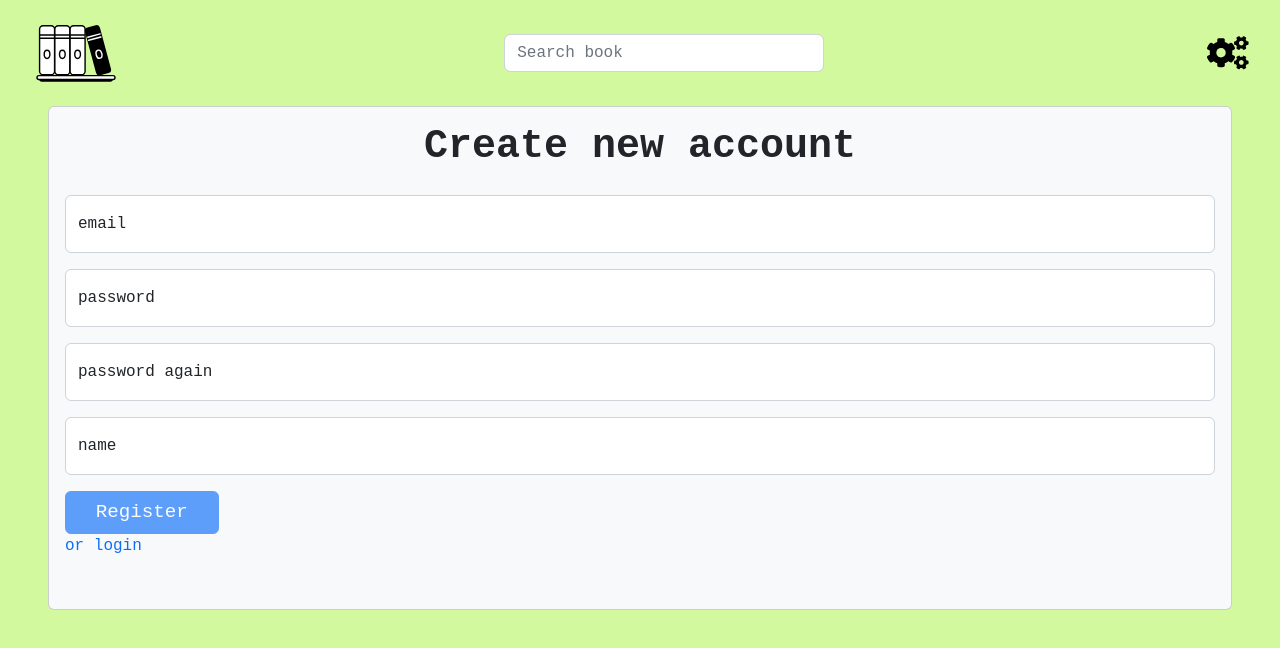
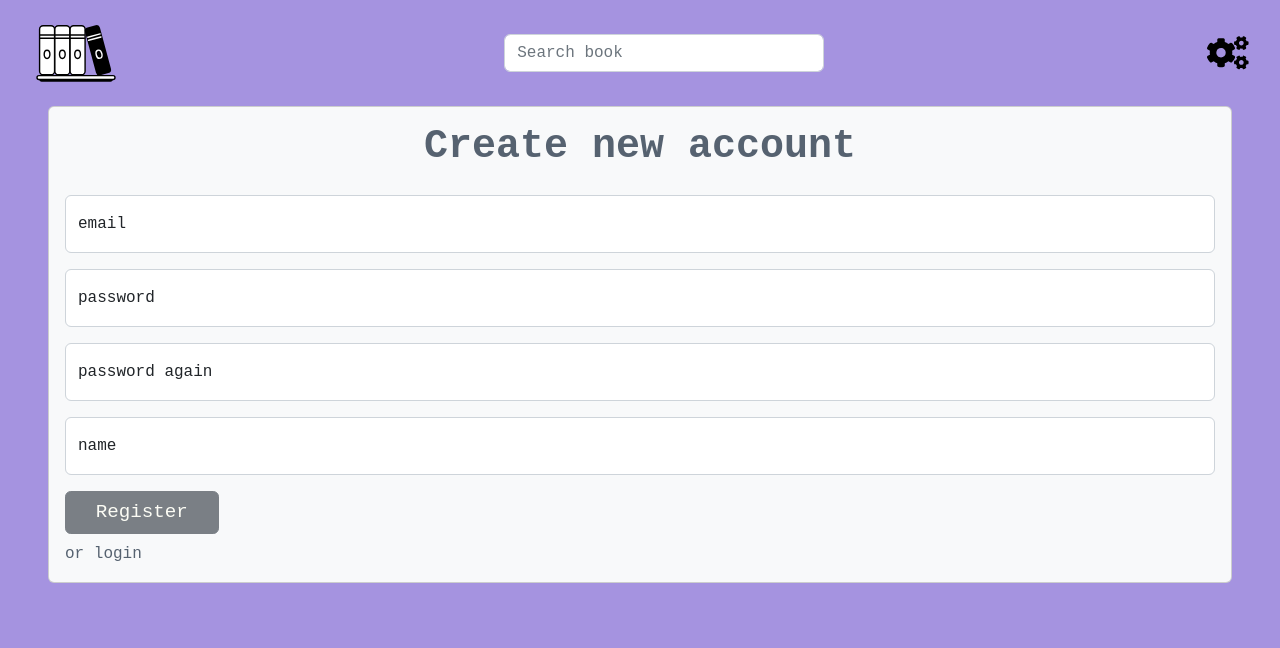
Before and after one commit to klaudiak98/bookshelf, a React (Create React App) app: page /register in a window 1280 px wide. Shown: the top 648 px of the page. Built offline with nearby package versions, Linux system fonts and the light colour scheme.

Commit message:
Remove unnecessary useEffect hook from Register component and change layout colors

```diff
--- a/package.json
+++ b/package.json
@@ -15,6 +15,7 @@
     "react-icons": "^4.8.0",
     "react-router-dom": "^6.8.2",
     "react-scripts": "5.0.1",
+    "react-spinners": "^0.13.8",
     "web-vitals": "^2.1.4"
   },
   "scripts": {
--- a/src/App.css
+++ b/src/App.css
@@ -1,5 +1,10 @@
 a {
   text-decoration: none;
+}
+
+h1 {
+  color: #566270;
+  font-weight: bold;
 }
 
 .navbar {
@@ -37,16 +42,20 @@ a {
 .btn {
   font-size: 1.2em;
   width: 8em;
-  background-color: rgba(29, 97, 63, 0.958);
   border-radius: 0.3em;
-  border-color: rgba(28, 135, 82, 0.958);
+  border-color: #566270;
+  background-color: #566270;
+  color: #FFFFF3;
 }
 
 .btn:hover,
 .btn:active,
-.btn:focus {
-  background-color: rgba(44, 178, 111, 0.958);
-  border-color: rgba(34, 161, 97, 0.958);
+.btn:focus,
+.btn:disabled,
+:not(.btn-check)+.btn:active{
+  background-color: #373f48;
+  border-color: #373f48;
+  color: #FFFFF3;
 }
 
 .form {
@@ -76,16 +85,9 @@ a {
   max-height: 10em;
 }
 
-section {
-  margin-bottom: 1.2em;
-}
-
-h1 {
-  font-weight: bold;
-}
-
 .errMsg {
   font-weight: bold;
+  color: #566270;
 }
 
 .title {
@@ -105,3 +107,14 @@ h1 {
   overflow: hidden;
   text-overflow: ellipsis;
 }
+
+.link {
+  margin-top: 0.5em;
+  margin-bottom: 0;
+  color: #566270;
+}
+
+.form-floating>.form-control:focus {
+  box-shadow: 0 0 0 0.25rem #5662703c;
+  border-color: #5662703c;
+}
--- a/src/App.js
+++ b/src/App.js
@@ -13,7 +13,7 @@ import PersistLogin from './components/PersistLogin';
 import BookPage from './components/BookPage';
 
 const App = () => {
-  document.title = 'MasterThesisReact';
+  document.title = 'Bookshelf';
 
   const ROLES = {
     "User": 100,
--- a/src/components/Navbar.js
+++ b/src/components/Navbar.js
@@ -28,7 +28,7 @@ const Navbar = () => {
 
   return (
     <nav className="navbar">
-        <Link to="/"><img src={Logo} alt="Logo" height="90px"/></Link>
+        <Link to="/"><img src={Logo} alt="Logo" height="90px" width='90px'/></Link>
         <div>
           <Form.Control type="text" placeholder="Search book" value={searchInput} onChange={handleChange} style={{'width': '20em'}}/>
           <div className="searchBarList">
@@ -50,7 +50,7 @@ const Navbar = () => {
             }
           </div>
         </div>
-        <Link to={"/settings"}><FaCogs color={"black"} size={'2em'} /></Link>
+        <Link to={"/settings"} aria-label='settings'><FaCogs color={"black"} size={'2em'} /></Link>
     </nav>
   )
 }
--- a/src/components/Register.js
+++ b/src/components/Register.js
@@ -1,42 +1,42 @@
-import { useState, useEffect } from "react";
+import { useState } from "react";
 import { Link } from "react-router-dom";
 import { Form, FloatingLabel } from 'react-bootstrap';
 import Button from "./Button";
 import axios from '../api/axios';
+import ClipLoader from "react-spinners/ClipLoader";
+import Modal from 'react-bootstrap/Modal';
 
 const Register = () => {
-    const [email, setEmail] = useState('');
-    const [name, setName] = useState('');
+    const REGISTER_URL = "/register";
+    const PWD_REGEX = /^(?=.*[a-z])(?=.*[A-Z])(?=.*[0-9])(?=.*[!@#$%]).{8,24}$/;
 
-    const [password, setPassword] = useState('');
-    const [validPassword, setValidPassword] = useState(false);
-
-    const [matchPassword, setMatchPassword] = useState('');
-    const [validMatchPassword, setValidMatchPassword] = useState(false);
+    const [ userInfo, setUserInfo ] = useState({
+        email: '',
+        name: '',
+        password: '',
+        matchPassword: ''
+    });
 
     const [errMsg, setErrMsg] = useState('');
+    const [isSending, setIsSending] = useState(false);
 
-    const PWD_REGEX = /^(?=.*[a-z])(?=.*[A-Z])(?=.*[0-9])(?=.*[!@#$%]).{8,24}$/;
-    const REGISTER_URL = "/register";
+    const [showModal, setShowModal] = useState(false);
+    const handleClose = () => setShowModal(false);
+    const handleShow = () => setShowModal(true);
 
-    useEffect(() => {
-        const result = PWD_REGEX.test(password);
-        setValidPassword(result);
-        (password && !result) ? setErrMsg('Password need to have 8 or more characters with a mix of letters numbers and symbols') : setErrMsg('');
-        const match = password === matchPassword;
-        setValidMatchPassword(match);
-        if (matchPassword) {
-            !match ?
-                setErrMsg('Passwords do not match')
-                :
-                setErrMsg('')
-        }
-    }, [password, matchPassword]);
+    const validPasswords = (PWD_REGEX.test(userInfo.password) && (userInfo.password === userInfo.matchPassword));
+    const wrongPassword = (userInfo.password && !PWD_REGEX.test(userInfo.password));
+    const wrongMatchPasswords = (userInfo.matchPassword && (userInfo.password !== userInfo.matchPassword))
 
     const handleSubmit = async(e) =>  {
         e.preventDefault();
+        setIsSending(true);
         try {
-            const response = await axios.post(
+            const email = userInfo.email;
+            const password = userInfo.password;
+            const name = userInfo.name;
+
+            await axios.post(
                 REGISTER_URL,
                 JSON.stringify({
                     email,
@@ -48,42 +48,50 @@ const Register = () => {
                     withCredentials: true
                 }
             );
-            setEmail('');
-            setPassword('');
-            setMatchPassword('');
-            setName('');
-            alert('New account has been created')
+
+            setUserInfo({
+                email: '',
+                name: '',
+                password: '',
+                matchPassword: ''
+            });
+
+            handleShow();
         } catch (err) {
             if (!err?.response) {
                 setErrMsg('No Server Response');
             } else if (err.response?.status === 409) {
-                setErrMsg(`Account ${email} already exists`);
+                setErrMsg(`Account ${userInfo.email} already exists`);
             } else {
                 setErrMsg('Registration faild');
             }
         }
-        setValidMatchPassword(false);
-        setValidPassword(false);
+        setIsSending(false);
     }
 
     return (
         <section className="form">
             <h1>Create new account</h1>
             <p className='errMsg'>{errMsg}</p>
+            { wrongPassword ?
+                <p className='errMsg'>Password need to have 8 or more characters with a mix of letters numbers and symbols</p> : ''}
+            { wrongMatchPasswords ?
+                <p className='errMsg'>Passwords do not match</p> : ''}
 
-             <Form onSubmit={handleSubmit}>
+            <Form onSubmit={handleSubmit}>
                 <Form.Group className="mb-3" controlId="formEmail">
                     <FloatingLabel
                         label="email"
                         className="mb-3"
                         controlId="email"
                     >
-                        <Form.Control
+                        <Form.Control className='form-focus'
                             type="email"
-                            onChange={(e) => setEmail(e.target.value)}
+                            onChange={(e) => setUserInfo({ ...userInfo, email: e.target.value})}
                             required
                             placeholder="email"
-                            value={email}
+                            value={userInfo.email}
+                            autoComplete='username'
                         />
                     </FloatingLabel>
                 </Form.Group>
@@ -96,10 +104,11 @@ const Register = () => {
                     >
                         <Form.Control
                             type="password"
-                            onChange={(e) => setPassword(e.target.value)}
+                            onChange={(e) => setUserInfo({ ...userInfo, password: e.target.value})}
                             required
                             placeholder="password"
-                            value={password}
+                            value={userInfo.password}
+                            autoComplete='new-password'
                         />
                     </FloatingLabel>
                 </Form.Group>
@@ -112,10 +121,11 @@ const Register = () => {
                     >
                         <Form.Control
                             type="password"
-                            onChange={(e) => setMatchPassword(e.target.value)}
+                            onChange={(e) => setUserInfo({ ...userInfo, matchPassword: e.target.value})}
                             required
                             placeholder="password again"
-                            value={matchPassword}
+                            value={userInfo.matchPassword}
+                            autoComplete='new-password'
                         />
                     </FloatingLabel>
                 </Form.Group>
@@ -129,9 +139,9 @@ const Register = () => {
                         <Form.Control
                             type="text"
                             required
-                            onChange={(e) => setName(e.target.value)}
+                            onChange={(e) => setUserInfo({ ...userInfo, name: e.target.value})}
                             placeholder="name"
-                            value={name}
+                            value={userInfo.name}
                         />
                     </FloatingLabel>
                 </Form.Group>
@@ -139,12 +149,39 @@ const Register = () => {
                 <Button
                     text='Register'
                     type='submit'
-                    disabled={!name || !validPassword || !validMatchPassword}
+                    disabled={isSending || !validPasswords || !userInfo.name || !userInfo.email}
                 />
 
-             </Form>
+                {isSending &&
+                    <ClipLoader
+                        color="#566270"
+                        cssOverride={{
+                            position: 'fixed',
+                            top: '50vh',
+                            left: '50vw'
+                        }}
+                        loading
+                        aria-label="Loading Spinner"
+                        size={75}
+                        speedMultiplier={0.75}
+                    />
+                }
 
-            <Link to="/login"><p>or login</p></Link>
+            </Form>
+
+            <Link to="/login"><p className="link">or login</p></Link>
+
+            {/* modal */}
+            <Modal show={showModal} onHide={handleClose}>
+                <Modal.Header closeButton>
+                    <Modal.Title>Congratulations!</Modal.Title>
+                </Modal.Header>
+                <Modal.Body>New account has been created</Modal.Body>
+                <Modal.Footer>
+                    <Button variant="primary" onClick={handleClose} text='ok, got it'/>
+                </Modal.Footer>
+            </Modal>
+
         </section>
     )}
 
--- a/src/index.css
+++ b/src/index.css
@@ -1,5 +1,5 @@
 body {
   margin: 0;
   font-family: monospace;
-  background-color: rgba(169, 245, 69, 0.521);
+  background-color: #A593E0;
 }
```
Also changed, not shown: 1 other file (tests, documents, lock files or other folders).
